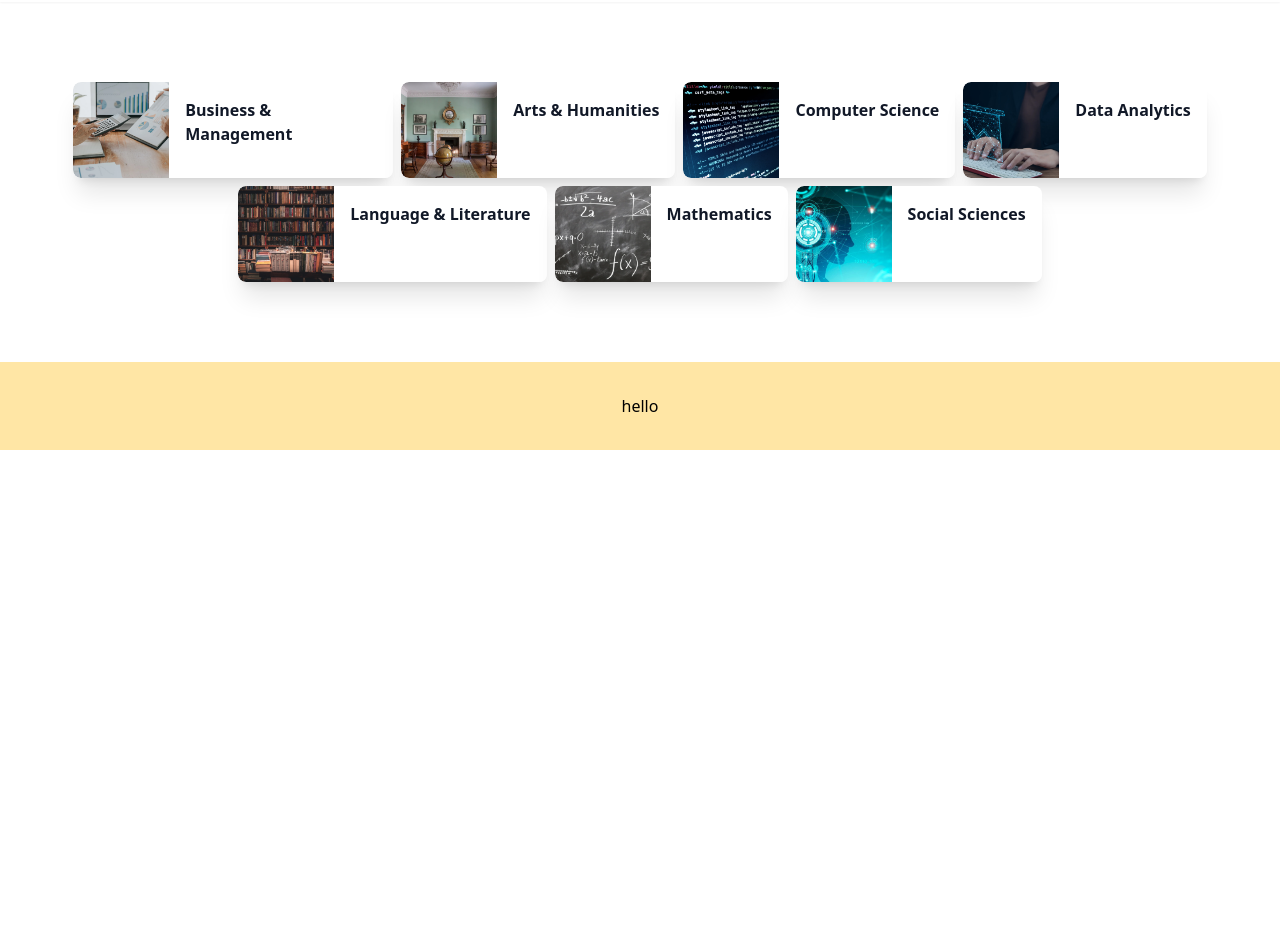
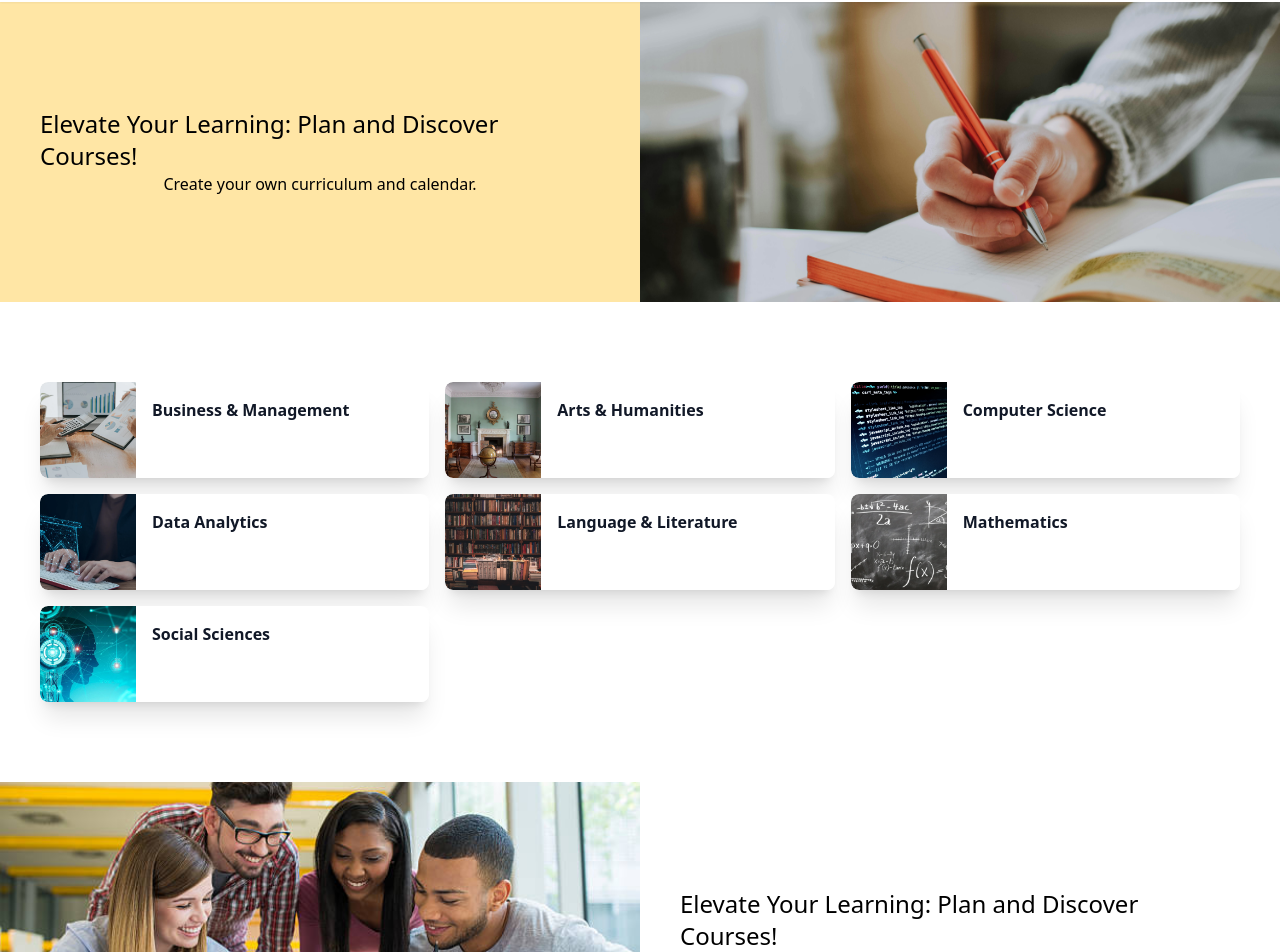
Before and after one commit to eesope/cmd-f-2024-frontend, a React (Vite) app: page / in a window 1280 px wide. Shown: the part 78-1030 px from the top of the page. Before the commit the page ends 800 px from the top, so only its background shows below. Built offline with nearby package versions, Linux system fonts and the light colour scheme.

Commit message:
style: change home and detail pages

```diff
--- a/src/components/home/Card.jsx
+++ b/src/components/home/Card.jsx
@@ -1,7 +1,7 @@
-function Card({ title, imgPath , link}) {
+function Card({ title, imgPath, link }) {
   return (
     <a href={link}>
-      <div className="max-w-xs w-full flex rounded-lg shadow-xl overflow-hidden">
+      <div className="flex rounded-lg shadow-xl overflow-hidden grid-rows-{3}">
         <div className="w-24 h-24 flex-none rounded-r-lg rounded-l-lg">
           <img
             src={imgPath}
--- a/src/pages/DetailPage.jsx
+++ b/src/pages/DetailPage.jsx
@@ -7,27 +7,34 @@ function DetailPage() {
       <div className="">Detail page</div>
       <div>
         <header>
-          <h1>
-            Business & Management
-          </h1>
+          <h1 className="text-2xl">Business & Management</h1>
         </header>
       </div>
 
-      <div className="flex flex-wrap gap-2 justify-center py-20">
+      <div className="grid md:grid-cols-2 gap-4 py-20 px-10">
         <div>
-          <Card title={"Udemy: Succeed in Business Even if you Don't Know Where to Start!"}
-          imgPath={udemyImage}
-          link={"https://www.udemy.com/course/succeed-in-business-even-if-you-dont-know-where-to-start/"}/>
+          <Card
+            title={
+              "Udemy: Succeed in Business Even if you Don't Know Where to Start!"
+            }
+            imgPath={udemyImage}
+            link={
+              "https://www.udemy.com/course/succeed-in-business-even-if-you-dont-know-where-to-start/"
+            }
+          />
         </div>
 
         <div>
-          <Card title={"Udemy: Business Analysis Essential Skills Training"}
-          imgPath={udemyImage}
-          link={"https://www.udemy.com/course/business-analysis-essential-skills-training/"}/>
+          <Card
+            title={"Udemy: Business Analysis Essential Skills Training"}
+            imgPath={udemyImage}
+            link={
+              "https://www.udemy.com/course/business-analysis-essential-skills-training/"
+            }
+          />
         </div>
       </div>
     </div>
-
   );
 }
 
--- a/src/pages/Home.jsx
+++ b/src/pages/Home.jsx
@@ -6,57 +6,74 @@ import dataImage from "../images/Data.png";
 import literatureImage from "../images/Literature.png";
 import mathImage from "../images/Mathematics.png";
 import socialImage from "../images/Social science.jpg";
+import heroOneImage from "../images/pexels-lil-artsy-1925536.jpg";
+import heroTwoImage from "../images/istockphoto-507009337-612x612.jpg";
 
 function Home() {
-  // const subject = [
-  //   {
-  //     title: "Business & Management",
-  //     imgPath: "./images/Business.png",
-  //   },
-  //   {
-  //     title: "Computer Science",
-  //     imgPath: "./images/Business.png",
-  //   },
-  //   {
-  //     title: "Data Analytics & Science",
-  //     imgPath: "./images/Business.png",
-  //   },
-  //   {
-  //     title: "Mathematics&Statistics",
-  //     imgPath: "./images/Business.png",
-  //   },
-  //   {
-  //     title: "Arts & Humanities",
-  //     imgPath: "./images/Business.png",
-  //   },
-  //   {
-  //     title: "Social Science",
-  //     imgPath: "./images/Business.png",
-  //   },
-  //   {
-  //     title: "Language & Literature",
-  //     imgPath: "./images/Business.png",
-  //   },
-  //   {
-  //     title: "Self Help / Personal Development",
-  //     imgPath: "./images/Business.png",
-  //   },
-  //   {
-  //     title: "Engineering",
-  //     imgPath: "./images/Business.png",
-  //   },
-  // ];
-
   return (
-    <div className="pt-20 px-10">
-      <div className="flex flex-wrap gap-2 justify-center py-20">
-        <Card title={"Business & Management"} imgPath={businessImage} link={"/detail-page"}/>
-        <Card title={"Arts & Humanities"} imgPath={artsImage} link={"/detail-page"}/>
-        <Card title={"Computer Science"} imgPath={compsciImage} link={"/detail-page"}/>
-        <Card title={"Data Analytics"} imgPath={dataImage} link={"/detail-page"}/>
-        <Card title={"Language & Literature"} imgPath={literatureImage} link={"/detail-page"}/>
-        <Card title={"Mathematics"} imgPath={mathImage} link={"/detail-page"}/>
-        <Card title={"Social Sciences"} imgPath={socialImage} link={"/detail-page"}/>
+    <div className="pt-20">
+      <div className="grid  md:grid-cols-2">
+        <div className="h-[200px] md:h-[300px] basis-1/2 bg-yellow-300">
+          <div className="p-10 h-full flex flex-col justify-center items-center">
+            <h2 className="text-2xl">
+              Elevate Your Learning: Plan and Discover Courses!
+            </h2>
+            <p>Create your own curriculum and calendar.</p>
+          </div>
+        </div>
+        <img
+          src={heroOneImage}
+          alt="Hero1"
+          className="h-[200px] md:h-[300px] object-cover w-full basis-1/2"
+        />
+      </div>
+      <div className="grid md:grid-cols-3 gap-4 py-20 px-10">
+        <Card
+          title={"Business & Management"}
+          imgPath={businessImage}
+          link={"/detail-page"}
+        />
+        <Card
+          title={"Arts & Humanities"}
+          imgPath={artsImage}
+          link={"/detail-page"}
+        />
+        <Card
+          title={"Computer Science"}
+          imgPath={compsciImage}
+          link={"/detail-page"}
+        />
+        <Card
+          title={"Data Analytics"}
+          imgPath={dataImage}
+          link={"/detail-page"}
+        />
+        <Card
+          title={"Language & Literature"}
+          imgPath={literatureImage}
+          link={"/detail-page"}
+        />
+        <Card title={"Mathematics"} imgPath={mathImage} link={"/detail-page"} />
+        <Card
+          title={"Social Sciences"}
+          imgPath={socialImage}
+          link={"/detail-page"}
+        />
+      </div>
+      <div className="grid md:grid-cols-2">
+        <img
+          src={heroTwoImage}
+          alt="Hero1"
+          className="h-[200px] md:h-[300px] basis-1/2 bg-yellow-300 w-full object-cover"
+        />
+        <div className="h-[200px] md:h-[300px] basis-1/2 bg-white">
+          <div className="p-10 h-full flex flex-col justify-center items-center">
+            <h2 className="text-2xl">
+              Elevate Your Learning: Plan and Discover Courses!
+            </h2>
+            <p>Create your own curriculum and calendar.</p>
+          </div>
+        </div>
       </div>
     </div>
   );
--- a/src/pages/MyPage.jsx
+++ b/src/pages/MyPage.jsx
@@ -1,22 +1,22 @@
+import { HiCalendar } from "react-icons/hi";
+import { HiPencilAlt } from "react-icons/hi";
+
 function MyPage() {
   return (
     <div className="pt-20 px-20">
       <h1 className="text-2xl text-center">Account</h1>
 
       <div className="p-10 flex flex-col gap-8">
-        <a href="/profile">
-          <div className="w-full text-center justify-center rounded-md border border-transparent bg-yellow-100 px-4 py-4 text-sm font-medium text-yellow-900 hover:bg-yellow-200 focus:outline-none focus-visible:ring-2 focus-visible:ring-yellow-500 focus-visible:ring-offset-2">
-            Profile
-          </div>
-        </a>
         <a href="/curriculum">
-          <div className="w-full text-center justify-center rounded-md border border-transparent bg-yellow-100 px-4 py-4 text-sm font-medium text-yellow-900 hover:bg-yellow-200 focus:outline-none focus-visible:ring-2 focus-visible:ring-yellow-500 focus-visible:ring-offset-2">
-            Curriculum
+          <div className="w-full flex items-center justify-center rounded-md border border-transparent bg-yellow-100 px-4 py-4 text-sm font-medium text-yellow-900 hover:bg-yellow-200 focus:outline-none focus-visible:ring-2 focus-visible:ring-yellow-500 focus-visible:ring-offset-2">
+            <HiPencilAlt className="w-6 h-6" />
+            <span>Curriculum</span>
           </div>
         </a>
         <a href="/calendar">
-          <div className="w-full text-center justify-center rounded-md border border-transparent bg-yellow-100 px-4 py-4 text-sm font-medium text-yellow-900 hover:bg-yellow-200 focus:outline-none focus-visible:ring-2 focus-visible:ring-yellow-500 focus-visible:ring-offset-2">
-            Calendar
+          <div className="w-full flex items-center justify-center rounded-md border border-transparent bg-yellow-100 px-4 py-4 text-sm font-medium text-yellow-900 hover:bg-yellow-200 focus:outline-none focus-visible:ring-2 focus-visible:ring-yellow-500 focus-visible:ring-offset-2">
+            <HiCalendar className="w-6 h-6" />
+            <span>Calendar</span>
           </div>
         </a>
       </div>
```
Also changed, not shown: src/images/istockphoto-507009337-612x612.jpg (added), src/images/people.png (added).
